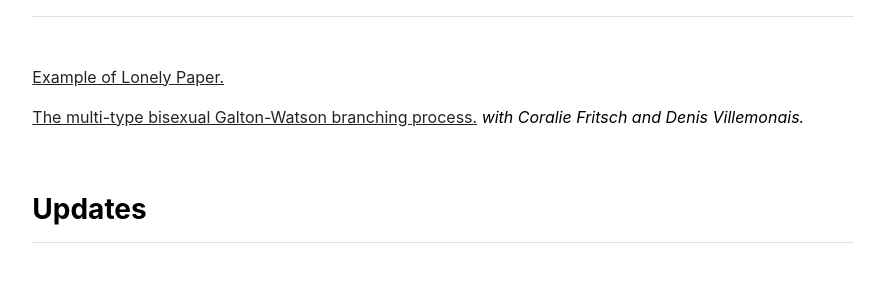
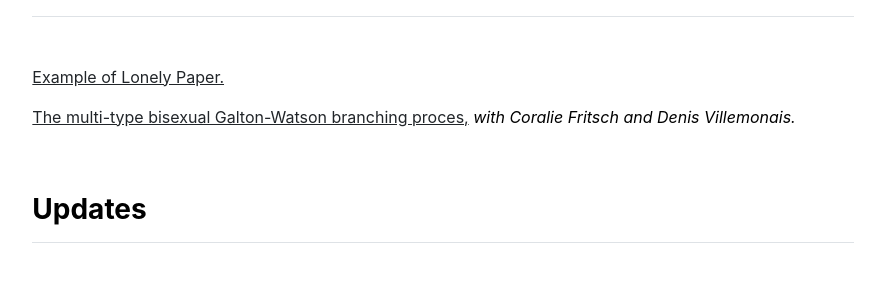
Before and after one commit to nzalduendo/nzalduendo.github.io, a Jekyll site: the page built from index.md, in a window 1280 px wide. Shown: the part 646-940 px from the top of the page, without its empty margins (197-1082 px from the left). Built offline with Jekyll 4.4.1, drawn with Linux system fonts in a browser that asks for light colours.

Commit message:
Update publications.yml

```diff
--- a/_data/publications.yml
+++ b/_data/publications.yml
@@ -1,6 +1,6 @@
 featured:
 - {name: 'Example of Lonely Paper.', url: 'https://arxiv.org/abs/2206.09622', contributors: 'None'}
-- {name: 'The multi-type bisexual Galton-Watson branching process.', url: 'https://arxiv.org/abs/2206.09622', contributors: 'Coralie Fritsch and Denis Villemonais.'}
+- {name: 'The multi-type bisexual Galton-Watson branching proces,', url: 'https://arxiv.org/abs/2206.09622', contributors: 'Coralie Fritsch and Denis Villemonais.'}
 
 index:
 - {name: 'The multi-type bisexual Galton-Watson branching process.', url: 'https://arxiv.org/abs/2206.09622', contributors: 'Coralie Fritsch and Denis Villemonais.'}
```
